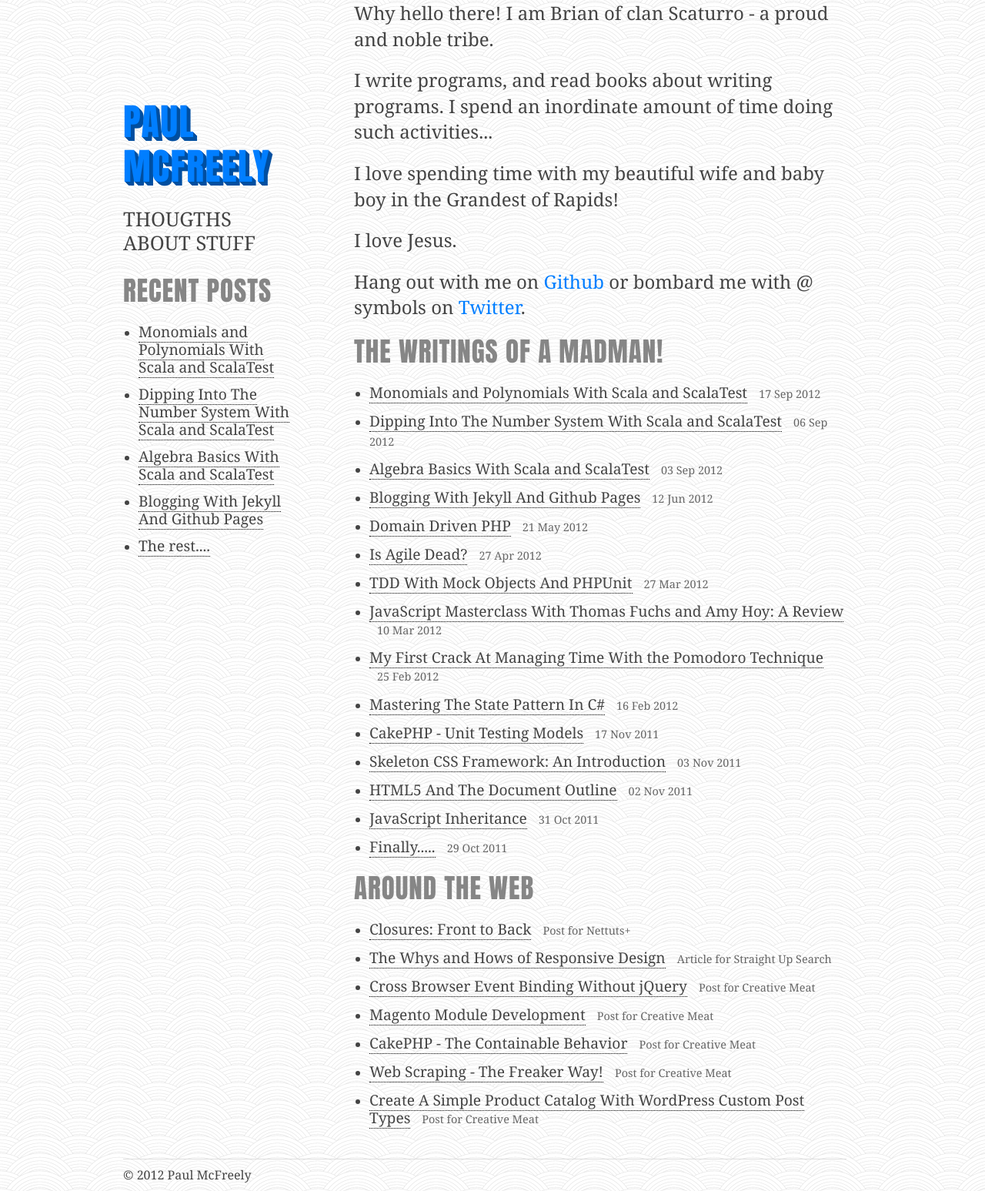
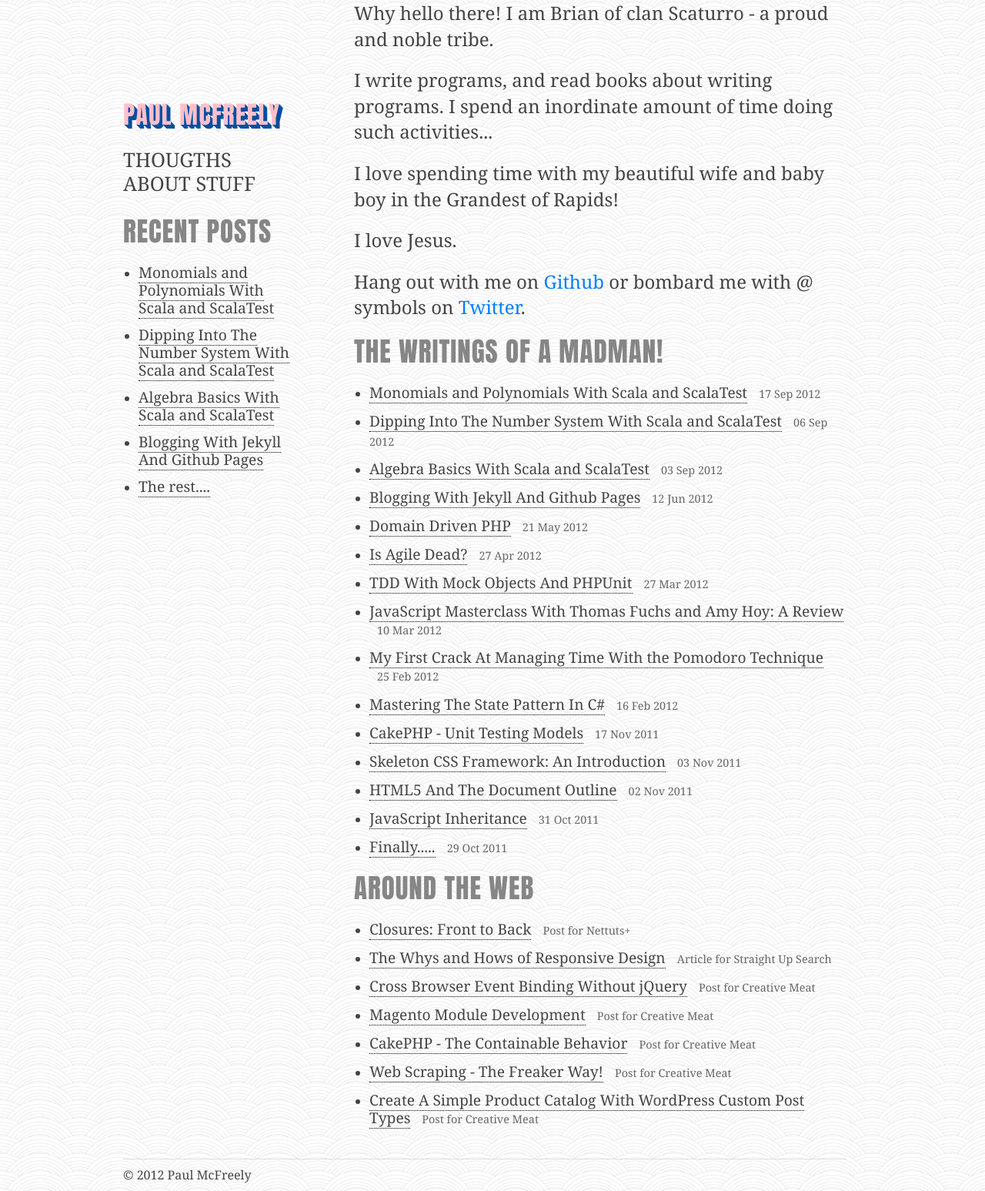
Before and after one commit to McFreely/mcfreely.github.com, a Jekyll site: the page built from index.html, in a window 1280 px wide. Shown: the whole page at 77% size. Built offline with Jekyll 4.4.1, drawn with Linux system fonts in a browser that asks for light colours.

Commit message:
few css changes third

```diff
--- a/css/layout.css
+++ b/css/layout.css
@@ -169,9 +169,9 @@
 }
 
 .site-heading {
-	color:#007eff;
+	color:pink;
 	font-family:'Anton',Helvetica, Arial, sans-serif;
-	font-size:3em;
+	font-size:2em;
 	font-weight:normal;
 	line-height:1.2em;
 	letter-spacing:1.5px;
```
